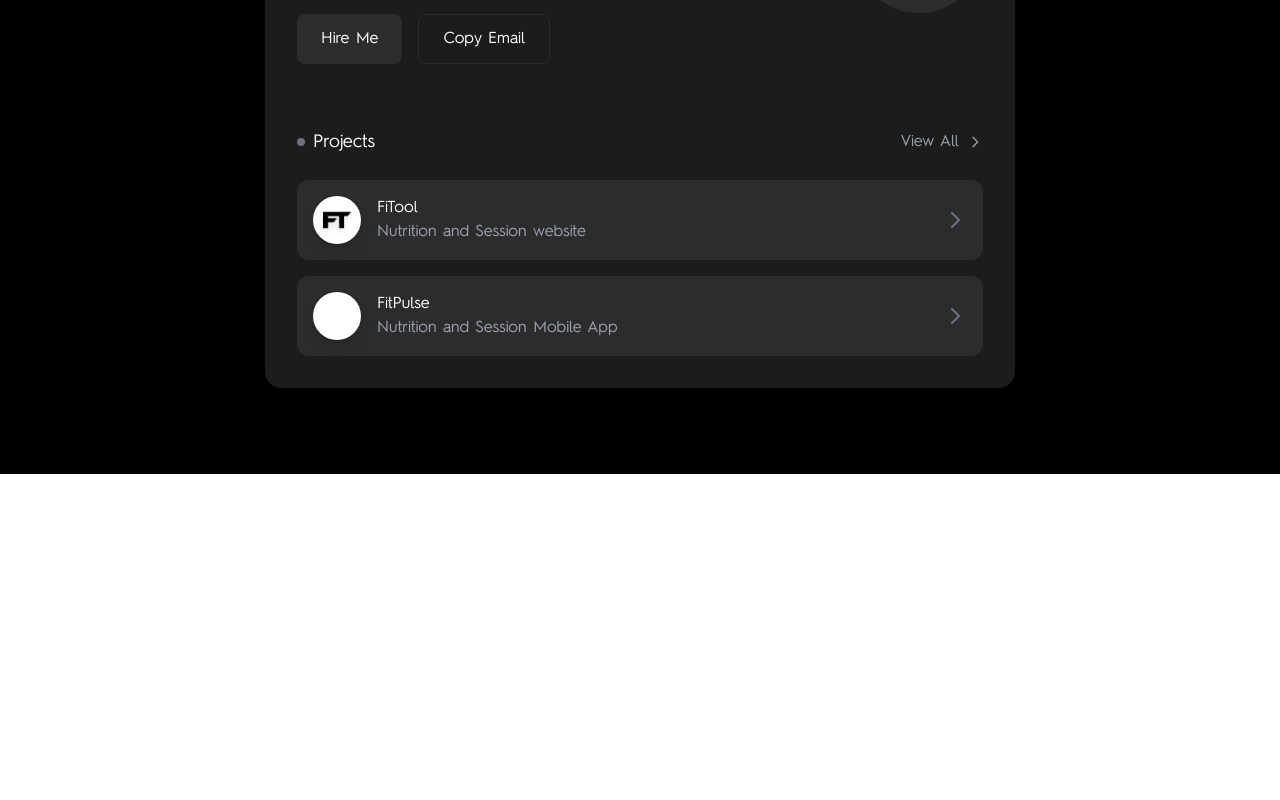
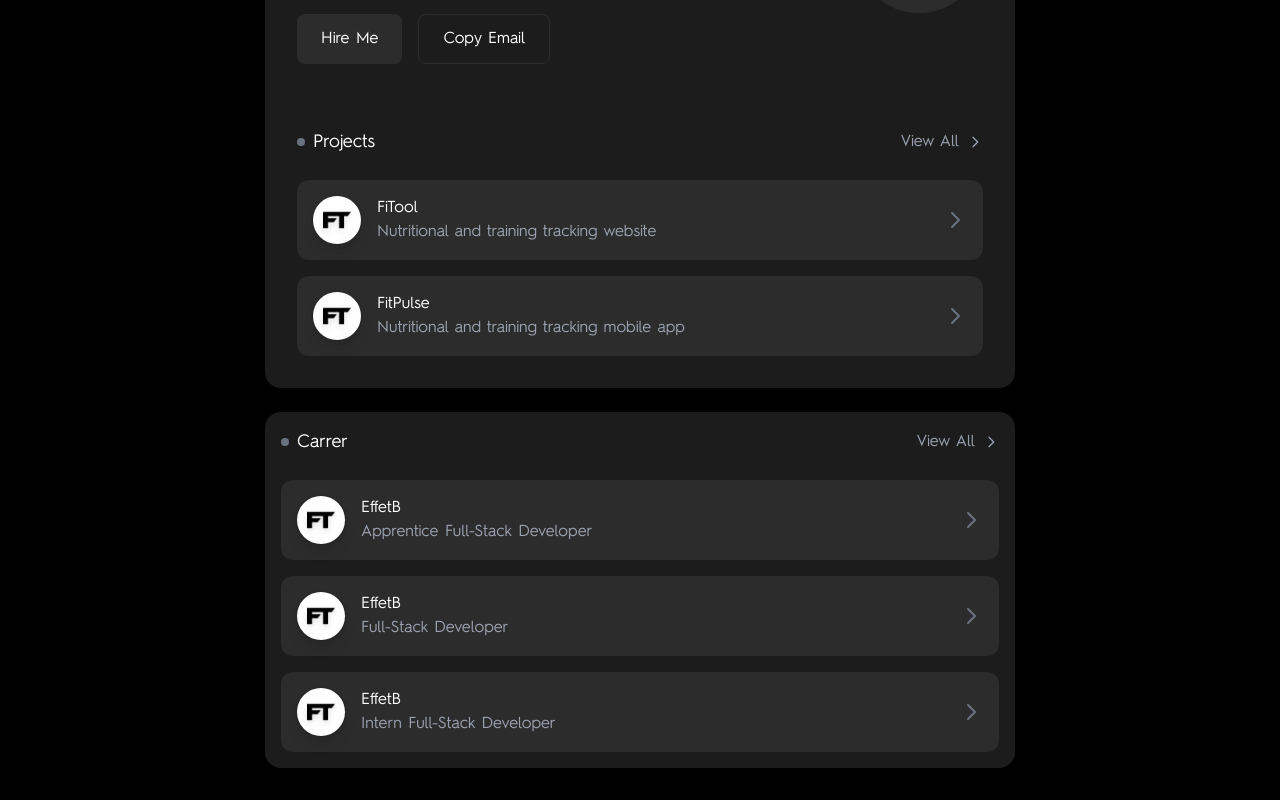
Before and after one commit to AdrRnv/Portfolio, a Next.js app: page / in a window 1280 px wide. Shown: the part 326-1126 px from the top of the page. Before the commit the page ends 800 px from the top, so only its background shows below. Built offline with nearby package versions, Linux system fonts and the light colour scheme.

Commit message:
feat(POT-0): Career

```diff
--- a/src/app/page.tsx
+++ b/src/app/page.tsx
@@ -76,25 +76,6 @@ export default function Home() {
                     strokeLinejoin="round"
                     strokeWidth={2}
                     d="M19 11H5m14 0a2 2 0 012 2v6a2 2 0 01-2 2H5a2 2 0 01-2-2v-6a2 2 0 012-2m14 0V9a2 2 0 00-2-2M5 11V9a2 2 0 012-2m0 0V5a2 2 0 012-2h6a2 2 0 012 2v2M7 7h10"
-                  />
-                </svg>
-              </button>
-              <button
-                className={`p-2 hover:${
-                  theme === "dark" ? "bg-[#2C2C2C]" : "bg-gray-100"
-                } rounded-lg transition-colors`}
-              >
-                <svg
-                  className="w-6 h-6"
-                  fill="none"
-                  stroke="currentColor"
-                  viewBox="0 0 24 24"
-                >
-                  <path
-                    strokeLinecap="round"
-                    strokeLinejoin="round"
-                    strokeWidth={2}
-                    d="M12 15v2m-6 4h12a2 2 0 002-2v-6a2 2 0 00-2-2H6a2 2 0 00-2 2v6a2 2 0 002 2zm10-10V7a4 4 0 00-8 0v4h8z"
                   />
                 </svg>
               </button>
@@ -257,19 +238,19 @@ export default function Home() {
               {[
                 {
                   name: "FiTool",
-                  description: "Nutrition and Session website",
+                  description: "Nutritional and training tracking website",
                   logo: "/assets/images/LogoFT.png",
                   color: "bg-white",
                 },
                 {
                   name: "FitPulse",
-                  description: "Nutrition and Session Mobile App",
-                  icon: "M",
+                  description: "Nutritional and training tracking mobile app",
+                  logo: "/assets/images/LogoFT.png",
                   color: "bg-white",
                 },
               ].map((project) => (
                 <button
-                  key={project.name}
+                  key={`${project.name}-${project.description}`}
                   className={`w-full ${
                     theme === "dark"
                       ? "bg-[#2C2C2C] hover:bg-[#363636]"
@@ -286,7 +267,6 @@ export default function Home() {
                           : "border-gray-200"
                       } ring-2 ring-black/5`}
                     >
-                      {project.logo ? (
                       <div className="relative w-full h-full flex items-center justify-center">
                         <Image
                           src={project.logo}
@@ -296,9 +276,127 @@ export default function Home() {
                           className="object-contain drop-shadow-md"
                         />
                       </div>
-                      ) : (
-                        project.icon
-                      )}
+                    </div>
+                    <div className="text-left">
+                      <h3 className="font-medium">{project.name}</h3>
+                      <p
+                        className={
+                          theme === "dark" ? "text-gray-400" : "text-gray-500"
+                        }
+                      >
+                        {project.description}
+                      </p>
+                    </div>
+                  </div>
+                  <svg
+                    className={`w-6 h-6 ${
+                      theme === "dark"
+                        ? "text-gray-500 group-hover:text-white"
+                        : "text-gray-400 group-hover:text-black"
+                    } transition-colors`}
+                    fill="none"
+                    stroke="currentColor"
+                    viewBox="0 0 24 24"
+                  >
+                    <path
+                      strokeLinecap="round"
+                      strokeLinejoin="round"
+                      strokeWidth={2}
+                      d="M9 5l7 7-7 7"
+                    />
+                  </svg>
+                </button>
+              ))}
+            </div>
+          </div>
+        </div>
+        <div
+          className={`${
+            theme === "dark" ? "bg-[#1C1C1C]" : "bg-white"
+          } rounded-2xl p-4 shadow-lg mt-6`}
+        >
+          <div
+            className={`${
+              theme === "dark" ? "bg-[#1C1C1C]" : "bg-white"
+            } rounded-2xl`}
+          >
+            <div className="flex items-center justify-between mb-6">
+              <div className="flex items-center gap-2">
+                <span className="w-2 h-2 bg-gray-500 rounded-full"></span>
+                <span className="text-lg">Carrer</span>
+              </div>
+              <button
+                className={`${
+                  theme === "dark"
+                    ? "text-gray-400 hover:text-white"
+                    : "text-gray-500 hover:text-black"
+                } flex items-center gap-2 transition-colors`}
+              >
+                View All
+                <svg
+                  className="w-4 h-4"
+                  fill="none"
+                  stroke="currentColor"
+                  viewBox="0 0 24 24"
+                >
+                  <path
+                    strokeLinecap="round"
+                    strokeLinejoin="round"
+                    strokeWidth={2}
+                    d="M9 5l7 7-7 7"
+                  />
+                </svg>
+              </button>
+            </div>
+
+            <div className="space-y-4">
+              {[
+                {
+                  name: "EffetB",
+                  description: "Apprentice Full-Stack Developer",
+                  logo: "/assets/images/LogoFT.png",
+                  color: "bg-white",
+                },
+                {
+                  name: "EffetB",
+                  description: "Full-Stack Developer",
+                  logo: "/assets/images/LogoFT.png",
+                  color: "bg-white",
+                },
+                {
+                  name: "EffetB",
+                  description: "Intern Full-Stack Developer",
+                  logo: "/assets/images/LogoFT.png",
+                  color: "bg-white",
+                },
+              ].map((project) => (
+                <button
+                  key={`${project.name}-${project.description}`}
+                  className={`w-full ${
+                    theme === "dark"
+                      ? "bg-[#2C2C2C] hover:bg-[#363636]"
+                      : "bg-gray-100 hover:bg-gray-200"
+                  } rounded-xl p-4 flex items-center justify-between group transition-colors`}
+                >
+                  <div className="flex items-center gap-4">
+                    <div
+                      className={`w-12 h-12 ${
+                        project.color
+                      } rounded-full flex items-center justify-center text-xl overflow-hidden p-2 shadow-lg ${
+                        theme === "dark"
+                          ? "border-[#1C1C1C]"
+                          : "border-gray-200"
+                      } ring-2 ring-black/5`}
+                    >
+                      <div className="relative w-full h-full flex items-center justify-center">
+                        <Image
+                          src={project.logo}
+                          alt={`${project.name} logo`}
+                          width={28}
+                          height={28}
+                          className="object-contain drop-shadow-md"
+                        />
+                      </div>
                     </div>
                     <div className="text-left">
                       <h3 className="font-medium">{project.name}</h3>
```
Also changed, not shown: public/assets/images/LogoEffetB.png (added), src/assets/images/LogoEffetB.png (added). Lines whose indentation alone changed are shown as unchanged.
